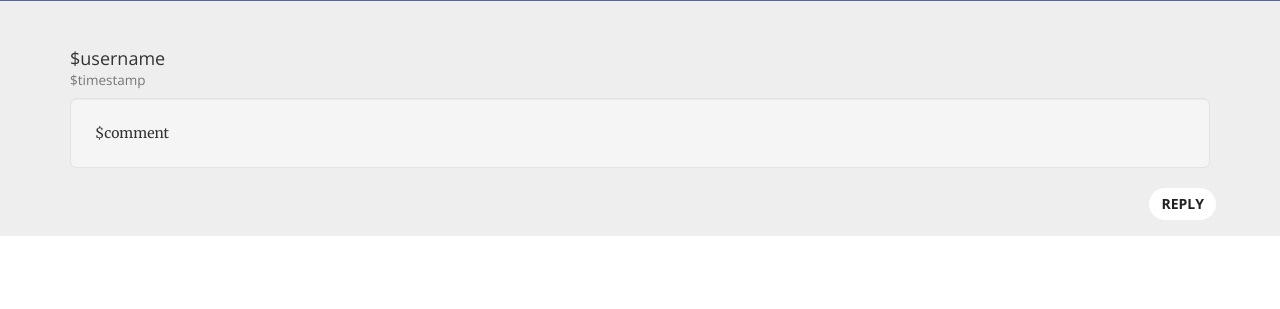
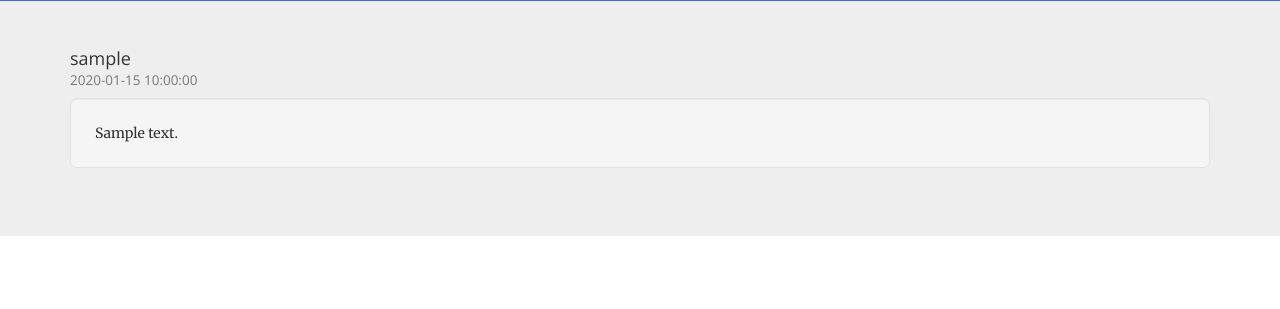
Before and after one commit to GingaRanga/gigglesnshit, a PHP site: page /pages/blog-1.php?id=1 in a window 1280 px wide. Shown: the part 5398-5707 px from the top of the page. Run offline with PHP 8.4, Linux system fonts and the light colour scheme; tables that the repository leaves empty or names only in its code hold one stand-in row (values such as "Sample post"); some libraries are stand-ins or nearby versions.

Commit message:
converted all pages to php.

```diff
--- a/_notes/dwsync.xml
+++ b/_notes/dwsync.xml
@@ -1,9 +1,9 @@
 <?xml version="1.0" encoding="utf-8" ?>
 <dwsync>
 <file name=".DS_Store" server="ssh.phx.nearlyfreespeech.net" local="3540807631" remote="3540807799" Dst="-1" />
-<file name="index.html" server="ssh.phx.nearlyfreespeech.net" local="3541614113" remote="3541617080" Dst="-1" />
 <file name="LICENSE" server="ssh.phx.nearlyfreespeech.net" local="3531564896" remote="3540807853" Dst="-1" />
 <file name="robots.txt" server="ssh.phx.nearlyfreespeech.net" local="3540939525" remote="3540939558" Dst="-1" />
 <file name="googlece3c4e74fee758c7.html" server="ssh.phx.nearlyfreespeech.net" local="3540936819" remote="3540936966" Dst="-1" />
 <file name="sitemap.xml" server="ssh.phx.nearlyfreespeech.net" local="3540937143" remote="3540937161" Dst="-1" />
+<file name="index.php" server="ssh.phx.nearlyfreespeech.net" local="3541788312" remote="3541788667" Dst="-1" />
 </dwsync>
--- a/pages/_notes/dwsync.xml
+++ b/pages/_notes/dwsync.xml
@@ -1,5 +1,6 @@
 <?xml version="1.0" encoding="utf-8" ?>
 <dwsync>
-<file name="blog-1.php" server="ssh.phx.nearlyfreespeech.net" local="3541620295" remote="3541620391" Dst="-1" />
+<file name="blog-1.php" server="ssh.phx.nearlyfreespeech.net" local="3541788441" remote="3541788646" Dst="-1" />
 <file name=".DS_Store" server="ssh.phx.nearlyfreespeech.net" local="3541614305" remote="3541617166" Dst="-1" />
+<file name="index.html" server="ssh.phx.nearlyfreespeech.net" local="3541614113" remote="3541788654" Dst="-1" />
 </dwsync>
--- a/pages/blog-1.php
+++ b/pages/blog-1.php
@@ -63,7 +63,7 @@
         <div class="container-fluid">
             <!-- Brand and toggle get grouped for better mobile display -->
             <div class="navbar-header">
-                <a class="navbar-brand page-scroll" href="../index.html">Giggles N Shit Blog</a>
+                <a class="navbar-brand page-scroll" href="../index.php">Giggles N Shit Blog</a>
             </div>
         </div>
         <!-- /.container-fluid -->
--- a/php/_notes/dwsync.xml
+++ b/php/_notes/dwsync.xml
@@ -1,10 +1,10 @@
 <?xml version="1.0" encoding="utf-8" ?>
 <dwsync>
-<file name="blog-db.php" server="ssh.phx.nearlyfreespeech.net" local="3541531530" remote="3541531543" Dst="-1" />
+<file name="blog-db.php" server="ssh.phx.nearlyfreespeech.net" local="3541788555" remote="3541788629" Dst="-1" />
 <file name="connect.php" server="ssh.phx.nearlyfreespeech.net" local="3541460309" remote="3541460525" Dst="-1" />
-<file name="password.php" server="ssh.phx.nearlyfreespeech.net" local="3541370771" remote="3541370790" Dst="-1" />
+<file name="password.php" server="ssh.phx.nearlyfreespeech.net" local="3541788502" remote="3541788637" Dst="-1" />
 <file name=".DS_Store" server="ssh.phx.nearlyfreespeech.net" local="3541615010" remote="3541617139" Dst="-1" />
 <file name="comment.php" server="ssh.phx.nearlyfreespeech.net" local="3541618170" remote="3541618209" Dst="-1" />
 <file name="comment-form.php" server="ssh.phx.nearlyfreespeech.net" local="3541617253" remote="3541617434" Dst="-1" />
-<file name="comment-display.php" server="ssh.phx.nearlyfreespeech.net" local="3541633409" remote="3541633412" Dst="-1" />
+<file name="comment-display.php" server="ssh.phx.nearlyfreespeech.net" local="3541678825" remote="3541678828" Dst="-1" />
 </dwsync>
--- a/php/blog-db.php
+++ b/php/blog-db.php
@@ -61,14 +61,14 @@
 
     <nav id="mainNav" class="navbar navbar-default navbar-fixed-top">
         <div class="container-fluid">
-       		<a class="navbar-brand page-scroll" href="../index.html">Giggles N Shit Blog</a>
+       		<a class="navbar-brand page-scroll" href="../index.php">Giggles N Shit Blog</a>
         </div>
         <!-- /.container-fluid -->
     </nav>
 
     <aside>
         <div class="container text-center">
-  			<p style="color:black;">Click <a href='../index.html' style='color:#5763AC;'>HERE</a> to be redirected to the homepage.</p>
+  			<p style="color:black;">Click <a href='../index.php' style='color:#5763AC;'>HERE</a> to be redirected to the homepage.</p>
        </div>
    </aside>
 
--- a/php/comment-display.php
+++ b/php/comment-display.php
@@ -19,43 +19,37 @@
     	die('<div class="alert alert-danger alert-dismissible fade in" role="alert"><button type="button" class="close" data-dismiss="alert" aria-label="Close"><span aria-hidden="true">x</span></button>invalid article id</div>');
 
 	//update query with article id and store in $query variable
-	$query = "SELECT * FROM `usercomments` WHERE `articleid` =$article_id LIMIT 0 , 30";
-
-	//run query against our db and store in variable $comments
-	$comments = mysql_query($query);
+	$query = mysql_query("SELECT * FROM `usercomments` WHERE `articleid` =$article_id",$con);
 
 	//comments being posted message to user
 	echo '<section class="bg-primary"><div class="container"><div class="row"><div class="col-lg-12 text-center"><h3>User Comments</h3><hr class="light"></div></div></div></section>';
 
 	//loop through all of the comments and each comment is stored in variable $row
-	while($row = mysql_fetch_array($comments, MYSQL_ASSOC)){
+	while($row = mysql_fetch_array($query)){
 
 		//loop through and pull data from each row of the db table
-		$username = $row['username'];
-		$timestamp = $row['timestamp'];
-  		$comment = $row['comment'];
+		$db_username = $row['username'];
+		$db_timestamp = $row['timestamp'];
+  		$db_comment = $row['comment'];
 
 		//to stop hacker from typing in redirect link under one of the above rows and redirecting users to malware
-		$username = htmlspecialchars($row['username'],ENT_QUOTES);
-  		$comment = htmlspecialchars($row['comment'],ENT_QUOTES);
+		$db_username = htmlspecialchars($row['username'],ENT_QUOTES);
+  		$db_comment = htmlspecialchars($row['comment'],ENT_QUOTES);
 
 		//print comments to screen with css formatting
 		echo
 			'<div class="jumbotron">
 				<div class="container">
-					<h4 class="section-heading">
-						$username<br />
-						<small>
-							$timestamp
-						</small>
+					<h4 class="section-heading">'
+						.$db_username.'<br />
+						<small>'
+							.$db_timestamp.
+						'</small>
 					</h4>
-					<div class="well well-lg">
-						$comment<br />
+					<div class="well well-lg">'
+						.$db_comment.'<br />
 					</div>
 				</div>
-				<button style="margin-right:5%;" type="btn" class="btn btn-default pull-right">
-					Reply
-				</button>
     		</div>';
 	}
 
--- a/php/password.php
+++ b/php/password.php
@@ -61,7 +61,7 @@
 
     <nav id="mainNav" class="navbar navbar-default navbar-fixed-top">
         <div class="container-fluid">
-       		<a class="navbar-brand page-scroll" href="../index.html">Giggles N Shit Blog</a>
+       		<a class="navbar-brand page-scroll" href="../index.php">Giggles N Shit Blog</a>
         </div>
         <!-- /.container-fluid -->
     </nav>
@@ -78,7 +78,7 @@
 
                 <br><br>
 
-                <p style="color:black;">Click <a href='../index.html' style='color:#5763AC;'>HERE</a> to be redirected to the homepage.</p>
+                <p style="color:black;">Click <a href='../index.php' style='color:#5763AC;'>HERE</a> to be redirected to the homepage.</p>
 
 				<!-- Modal -->
 				<div class="modal fade" id="myModal" tabindex="-1" role="dialog" aria-labelledby="myModalLabel">
```
Also changed, not shown: index.php (renamed from index.html).
